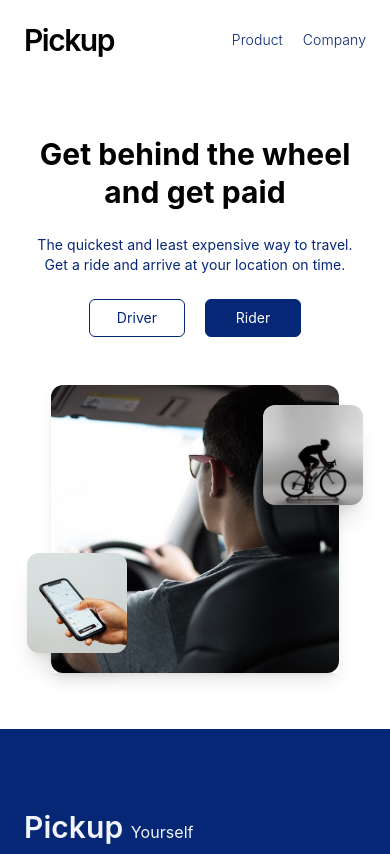
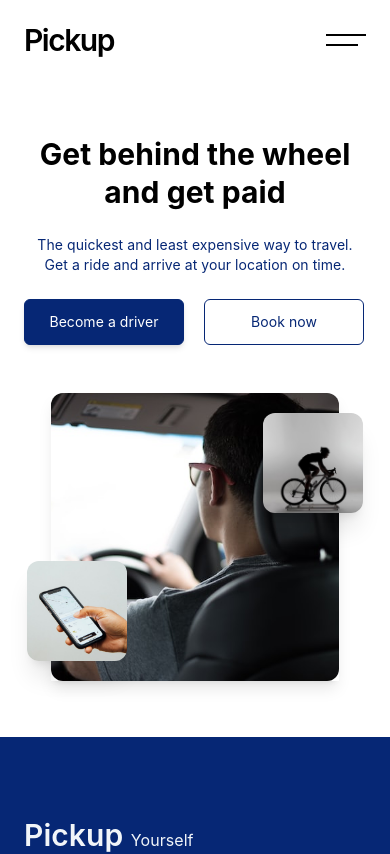
Before and after one commit to uduma-sonia/Pickup, a Next.js app: page / in a window 390 px wide. Shown: the top 854 px of the page. Built offline with nearby package versions, Linux system fonts and the light colour scheme.

Commit message:
[fix] navbar responsiveness and hero section

```diff
--- a/container/Home/Hero.jsx
+++ b/container/Home/Hero.jsx
@@ -15,11 +15,17 @@ export default function Hero() {
             arrive at your location on time.
           </p>
 
-          <button className="border shadow-md text-sm hidden xl:block border-primary rounded-md text-white bg-primary px-10 py-3">
-            Become a driver
-          </button>
+          <div className="flex gap-5">
+            <button className="border shadow-md text-sm border-primary rounded-md text-white bg-primary w-40 py-3 transition hover:scale-[0.95] hover:opacity-90">
+              Become a driver
+            </button>
 
-          <div className="flex items-center gap-5 xl:hidden justify-center">
+            <button className="border text-sm border-primary rounded-md text-primary w-40 py-3 transition hover:scale-[0.95]">
+              Book now
+            </button>
+          </div>
+
+          {/* <div className="flex items-center gap-5 xl:hidden justify-center">
             <button className="border text-sm border-primary rounded-md text-primary w-24 py-2">
               Driver
             </button>
@@ -27,7 +33,7 @@ export default function Hero() {
             <button className="border text-sm border-primary rounded-md text-white bg-primary w-24 py-2">
               Rider
             </button>
-          </div>
+          </div> */}
         </div>
 
         <div className="w-full xl:w-1/2 mt-12 xl:mt-0 flex items-center justify-center">
--- a/container/Navbar.jsx
+++ b/container/Navbar.jsx
@@ -1,35 +1,108 @@
-import React from "react";
+import { Fragment, useRef, useState } from "react";
+import { Dialog, Transition } from "@headlessui/react";
 
 export default function Navbar() {
+  const [open, setOpen] = useState(false);
+  const cancelButtonRef = useRef(null);
+
   return (
+    <>
       <div className="mx-auto max-w-[1300px] h-[80px] px-6 xl:px-16">
         <div className="h-full flex items-center justify-between">
           <div className="flex items-end gap-10 ">
             <h1 className="text-3xl font-semibold tracking-tighter">Pickup</h1>
 
-          <div className="items-center font-light gap-5 text-sm text-primary hidden xl:flex">
+            <div className="items-center font-normal gap-5 text-sm text-primary hidden xl:flex">
               <a className="cursor-pointer"> Product</a>
-
               <a className="cursor-pointer"> Company</a>
+              <a className="cursor-pointer"> Career</a>
             </div>
           </div>
 
           <div className="items-center font-light gap-5 text-sm text-primary flex xl:hidden">
-          <a className="cursor-pointer"> Product</a>
-
-          <a className="cursor-pointer"> Company</a>
+            <button
+              onClick={() => setOpen(true)}
+              className="w-10 py-2 transition hover:scale-[0.95]"
+            >
+              <div
+                className={`border border-black bg-black transition-all ${
+                  open ? "rotate-[40deg]" : "rotate-0"
+                }`}
+              />
+              <div
+                className={`border border-black bg-black mt-2 ${
+                  open ? "rotate-[-40deg] w-[100%]" : "rotate-0 w-[80%]"
+                }`}
+              />
+            </button>
           </div>
 
           <div className="items-center gap-5 hidden xl:flex">
-          <button className="border text-sm border-primary rounded-md text-primary w-24 py-2">
-            Driver
+            <button className="border text-sm border-primary rounded-md text-primary w-24 py-2 transition hover:scale-[0.95]">
+              Log in
             </button>
 
-          <button className="border text-sm border-primary rounded-md text-white bg-primary w-24 py-2">
-            Rider
+            <button className="border text-sm border-primary rounded-md text-white bg-primary w-24 py-2 transition hover:scale-[0.95] hover:opacity-90">
+              Sign up
             </button>
           </div>
         </div>
       </div>
+
+      <Transition.Root show={open} as={Fragment}>
+        <Dialog
+          as="div"
+          className="relative z-10"
+          initialFocus={cancelButtonRef}
+          onClose={setOpen}
+        >
+          <Transition.Child
+            as={Fragment}
+            enter="ease-out duration-300"
+            enterFrom="opacity-0"
+            enterTo="opacity-100"
+            leave="ease-in duration-200"
+            leaveFrom="opacity-100"
+            leaveTo="opacity-0"
+          >
+            <div className="fixed inset-0 bg-gray-500 bg-opacity-75 transition-opacity" />
+          </Transition.Child>
+
+          <div className="fixed inset-0 z-10 overflow-y-auto">
+            <div className="flex min-h-full items-end justify-center p-4 text-center sm:items-center sm:p-0">
+              <Transition.Child
+                as={Fragment}
+                enter="ease-out duration-300"
+                enterFrom="opacity-0 translate-y-4 sm:translate-y-0 sm:scale-95"
+                enterTo="opacity-100 translate-y-0 sm:scale-100"
+                leave="ease-in duration-200"
+                leaveFrom="opacity-100 translate-y-0 sm:scale-100"
+                leaveTo="opacity-0 translate-y-4 sm:translate-y-0 sm:scale-95"
+              >
+                <Dialog.Panel className="relative transform overflow-hidden rounded-lg bg-white text-left shadow-xl transition-all w-[85%]">
+                  <div className="px-5 py-14">
+                    <div className="flex justify-between">
+                      <a className="cursor-pointer"> Product</a>
+                      <a className="cursor-pointer"> Company</a>
+                      <a className="cursor-pointer"> Career</a>
+                    </div>
+
+                    <div className="items-center gap-5 mt-10 flex justify-center">
+                      <button className="border text-sm border-primary rounded-md text-primary w-24 py-2 transition hover:scale-[0.95]">
+                        Log in
+                      </button>
+
+                      <button className="border text-sm border-primary rounded-md text-white bg-primary w-24 py-2 transition hover:scale-[0.95] hover:opacity-90">
+                        Sign up
+                      </button>
+                    </div>
+                  </div>
+                </Dialog.Panel>
+              </Transition.Child>
+            </div>
+          </div>
+        </Dialog>
+      </Transition.Root>
+    </>
   );
 }
--- a/package.json
+++ b/package.json
@@ -1,5 +1,5 @@
 {
-  "name": "uber2",
+  "name": "pickup",
   "version": "0.1.0",
   "private": true,
   "scripts": {
@@ -10,6 +10,7 @@
   },
   "dependencies": {
     "@fontsource/inter": "^4.5.12",
+    "@headlessui/react": "^1.6.6",
     "next": "12.2.5",
     "react": "18.2.0",
     "react-dom": "18.2.0",
```
Also changed, not shown: 1 other file (tests, documents, lock files or other folders). Lines whose indentation alone changed are shown as unchanged.
